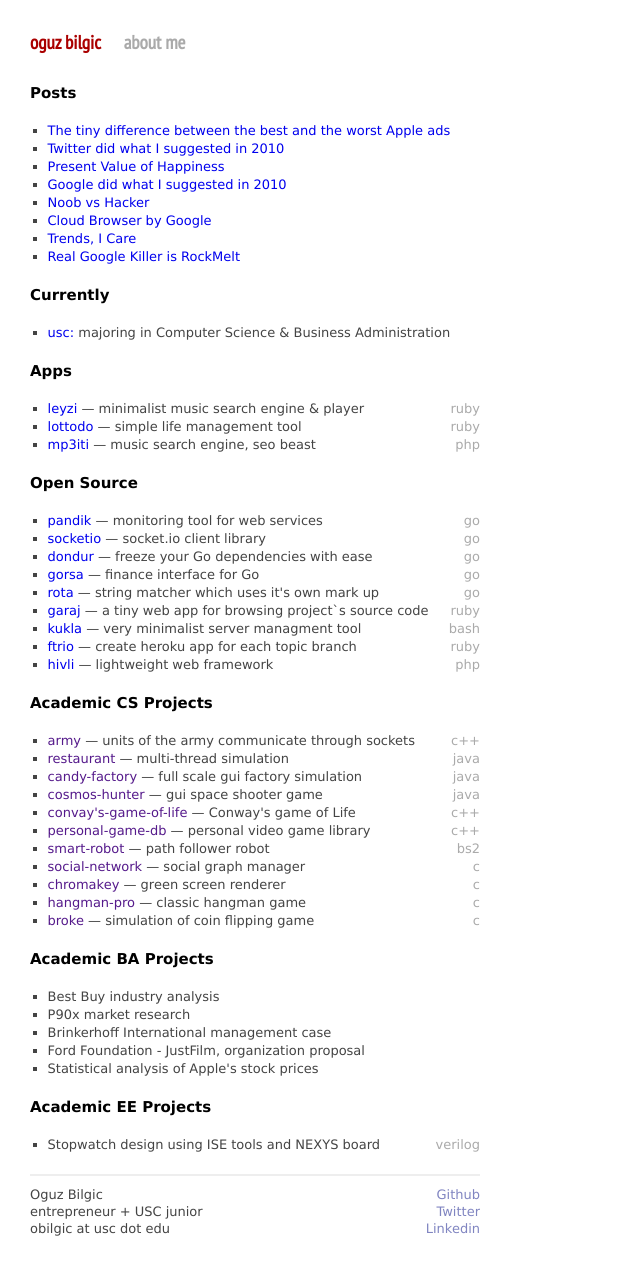
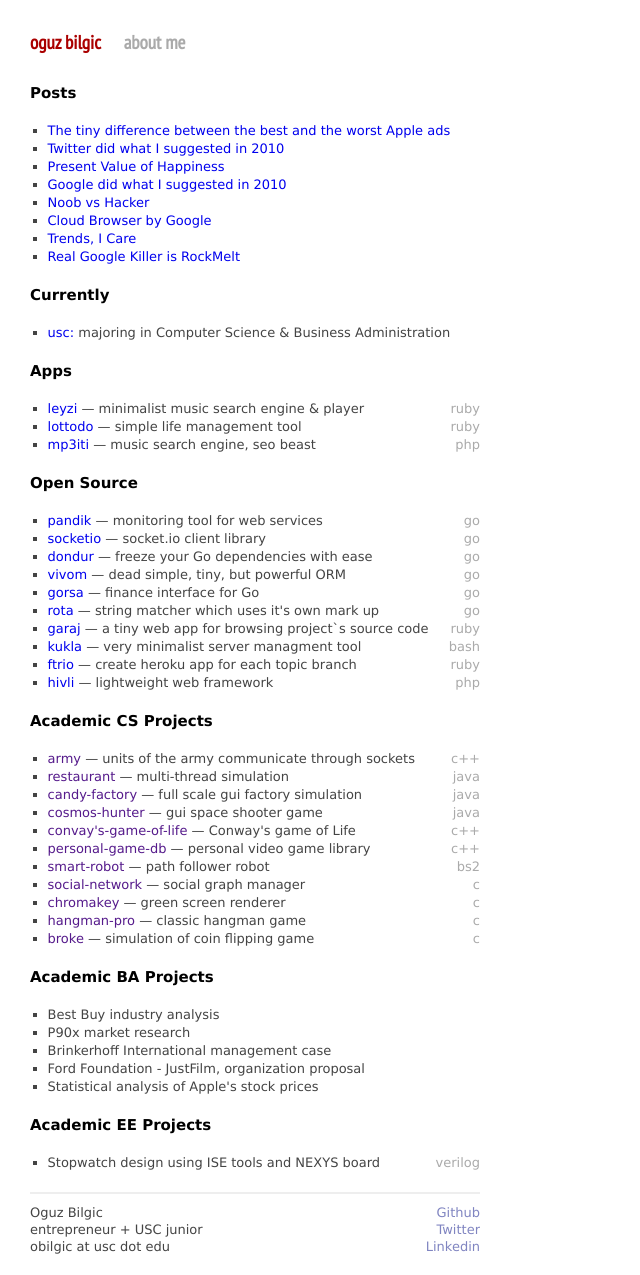
Before and after one commit to oguzbilgic/oguzbilgic.github.com, a Jekyll site: the page built from index.html, in a window 1280 px wide. Shown: the whole page, without its empty margins (0-640 px from the left). Built offline with Jekyll 4.4.1, drawn with Linux system fonts in a browser that asks for light colours; Markdown is read by kramdown in place of the engine named in the settings.

Commit message:
Update index.html

```diff
--- a/index.html
+++ b/index.html
@@ -28,6 +28,7 @@
     <li><a href="http://github.com/oguzbilgic/pandik/">pandik</a> — monitoring tool for web services <span class="lang">go</span></li>
     <li><a href="http://github.com/oguzbilgic/socketio/">socketio</a> — socket.io client library <span class="lang">go</span></li>
     <li><a href="http://github.com/oguzbilgic/dondur/">dondur</a> — freeze your Go dependencies with ease <span class="lang">go</span></li>
+    <li><a href="http://github.com/oguzbilgic/vivom/">vivom</a> — dead simple, tiny, but powerful ORM <span class="lang">go</span></li>
     <li><a href="http://github.com/oguzbilgic/gorsa/">gorsa</a> — finance interface for Go <span class="lang">go</span></li>
     <li><a href="http://github.com/oguzbilgic/rota/">rota</a> — string matcher which uses it's own mark up <span class="lang">go</span></li>
     <li><a href="http://github.com/oguzbilgic/garaj/">garaj</a> — a tiny web app for browsing project`s source code <span class="lang">ruby</span></li>
```
